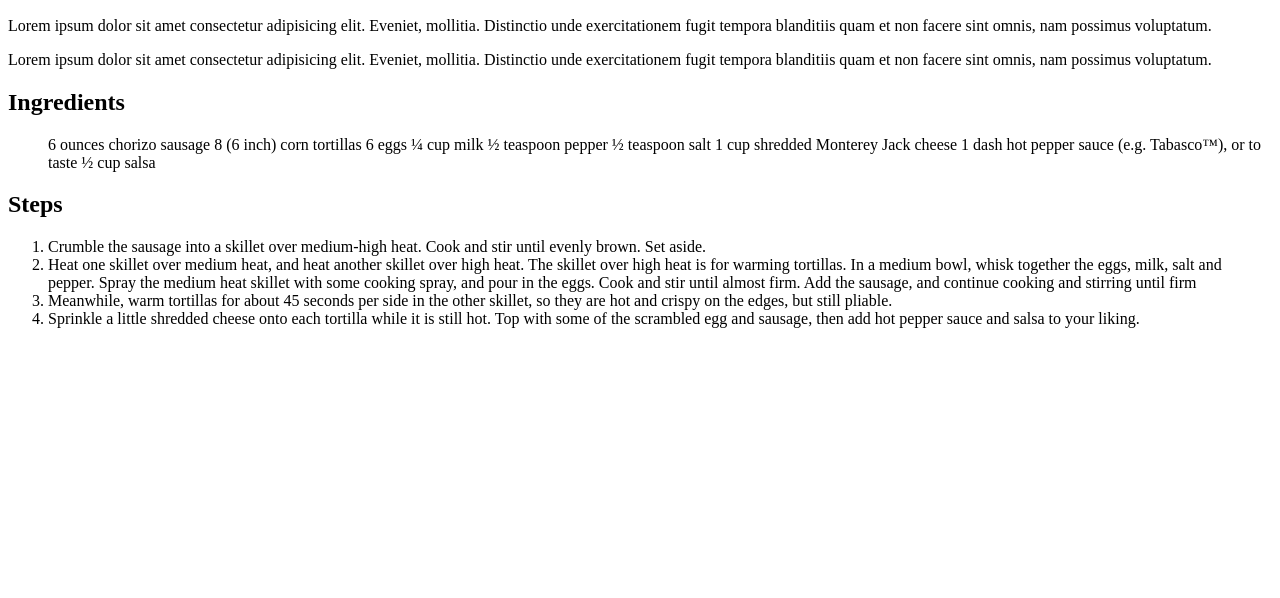
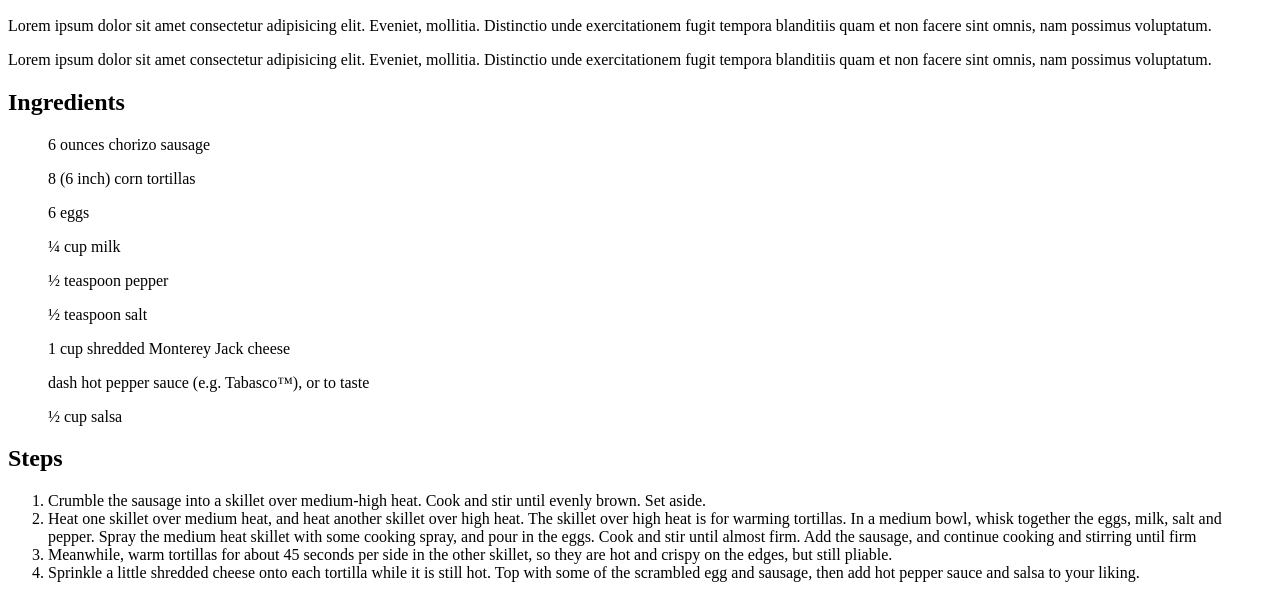
Before and after one commit to BlueDragn/odin-recipes, a plain HTML site: page index.html in a window 1280 px wide. Shown: the part 652-1250 px from the top of the page. Before the commit the page ends 996 px from the top, so only its background shows below. Drawn offline with Linux system fonts and the light colour scheme.

Commit message:
Putting texts from unordered list into paragraphs

```diff
--- a/index.html
+++ b/index.html
@@ -14,14 +14,15 @@
         </p>
         <h2>Ingredients</h2>
         <ul>
-             6 ounces chorizo sausage
-             8 (6 inch) corn tortillas
-             6 eggs
-             ¼ cup milk
-             ½ teaspoon pepper
-             ½ teaspoon salt
-             1 cup shredded Monterey Jack cheese
-             1 dash hot pepper sauce (e.g. Tabasco™), or to taste
+            <p>
+             6 ounces chorizo sausage</p>
+            <p>8 (6 inch) corn tortillas</p>
+            <p>6 eggs</p>
+            <p>¼ cup milk</p>
+            <p>½ teaspoon pepper</p>
+            <p>½ teaspoon salt</p>
+            <p>1 cup shredded Monterey Jack cheese</p>
+            <p> dash hot pepper sauce (e.g. Tabasco™), or to taste </p>
 ½ cup salsa
 
         </ul>
```
